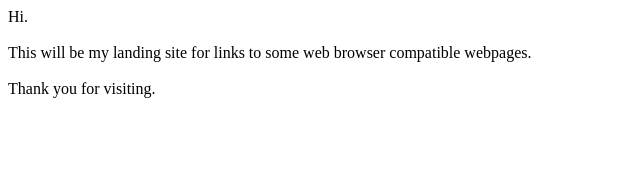
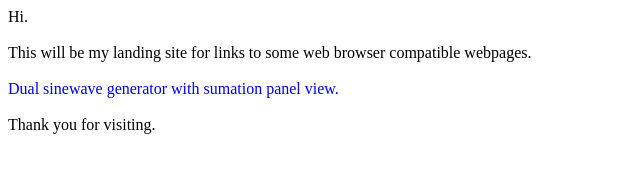
Before and after one commit to Knappen/Knappen.github.io, a plain HTML site: page index.html in a window 1280 px wide. Shown: the whole page, without its empty margins (0-640 px from the left). Drawn offline with Linux system fonts and the light colour scheme.

Commit message:
Update index.html

```diff
--- a/index.html
+++ b/index.html
@@ -8,6 +8,8 @@
 		<br>
 		This will be my landing site for links to some web browser compatible webpages.<br>
 		<br>
+		<a href="https://Knappen.github.io/SineWaveGen101a.html" target="_blank" style="text-decoration: none">Dual sinewave generator with sumation panel view.</a><br>
+		<br>
 		Thank you for visiting.<br>
 		<br>
 	</body>
```
